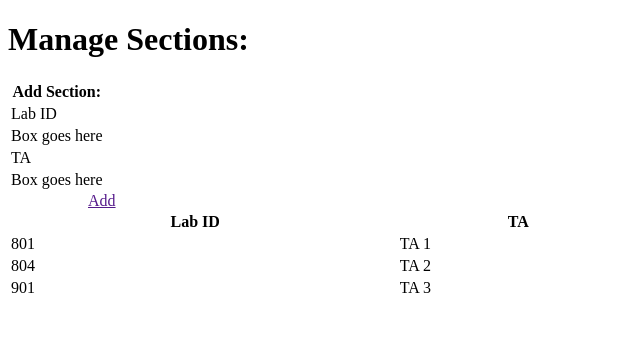
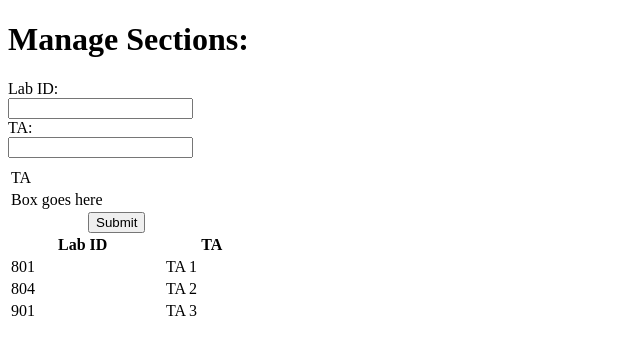
Before and after one commit to st8991/Ta_App_Vikings_Creed, a Django app: template templates/sectionManagement.html in a window 1280 px wide. Shown: the top 355 px of the page, without its empty margins (0-640 px from the left). Run offline with Django 4.2, Linux system fonts and the light colour scheme; the template is opened without the code that fills it, so the values that code supplies are empty.

Commit message:
Fixed sectionManagement

```diff
--- a/templates/sectionManagement.html
+++ b/templates/sectionManagement.html
@@ -7,15 +7,23 @@
 <body>
     <h1>Manage Sections: </h1>
 
+    <form action="/action_page.php">
         <table>
             <tr>
-            <th>Add Section:</th>
+                <label for="Lab ID">Lab ID:</label>
+                <br/>
             </tr>
             <tr>
-            <td>Lab ID</td>
+                <input name="Lab ID" type="text" />
+                <br/>
             </tr>
             <tr>
-            <td>Box goes here</td>
+                <label for="TA">TA:</label>
+                <br/>
+            </tr>
+            <tr>
+                <input name="TA" type="text" />
+                <br/>
             </tr>
             <tr>
                 <td>TA</td>
@@ -24,10 +32,11 @@
                 <td>Box goes here</td>
             </tr>
         </table>
+    </form>
 
-    <a href="" style="margin-left:80px">Add</a>
+    <input type="submit" value="Submit" style="margin-left:80px"/>
 
-    <table style="width:50%">
+    <table style="width:20%">
       <tr>
         <th>Lab ID</th>
         <th> </th>
```
Lines whose indentation alone changed are shown as unchanged.
